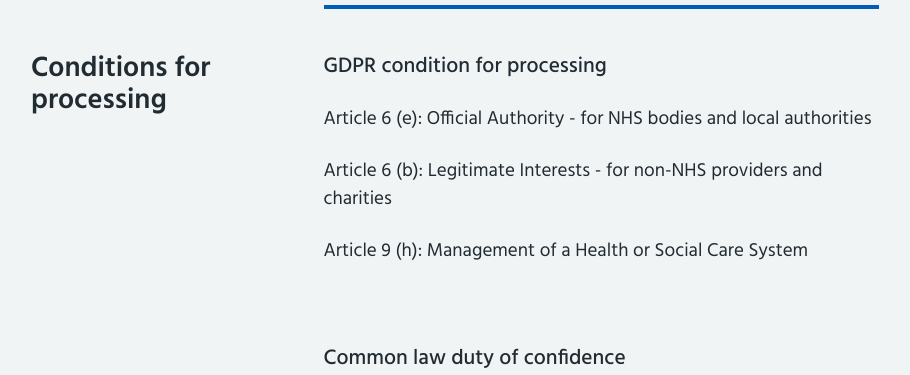
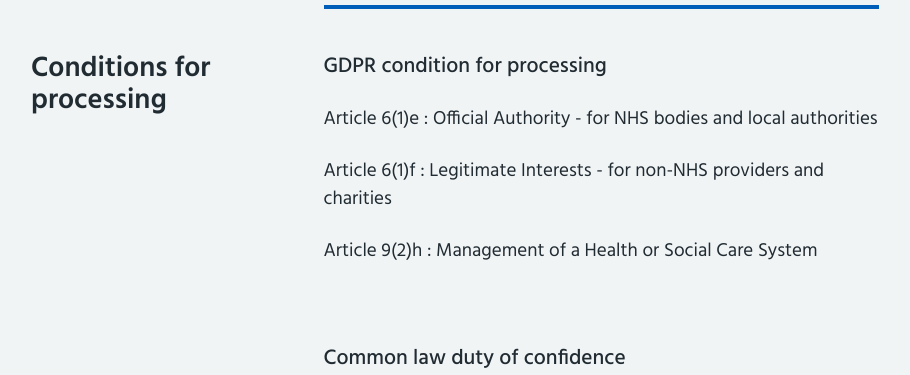
Before and after one commit to nhsengland/phmi, a Django app: page /activities/defining-and-identifying-relevant-segments-and-coh in a window 1280 px wide; the page is wider, and only the part inside the window is pictured. Shown: the part 5211-5586 px from the top of that part, without its empty margins (39-949 px from the left). Run offline with Django 3.2, Linux system fonts and the light colour scheme; data comes from the database, SQL or seed files in the repository; some libraries are stand-ins or nearby versions.

Commit message:
Change the conditions for processing text as requested by Adam

```diff
--- a/phmi/templates/activity_detail.html
+++ b/phmi/templates/activity_detail.html
@@ -73,15 +73,13 @@
                 <div class="content-offset-below-80">
                         <h4 class="nhsuk-heading-s no-top-margin">GDPR condition for processing</h4>
                         <p>
-                            Article 6 (e): Official Authority - for
-                            NHS bodies and local authorities
+                            Article 6(1)e : Official Authority - for NHS bodies and local authorities
                         </p>
                         <p>
-                            Article 6 (b): Legitimate Interests - for
-                            non-NHS providers and charities
+                            Article 6(1)f : Legitimate Interests - for non-NHS providers and charities
                         </p>
                         <p>
-                            Article 9 (h): Management of a Health or Social Care System
+                            Article 9(2)h : Management of a Health or Social Care System
                         </p>
                 </div>
 
```
